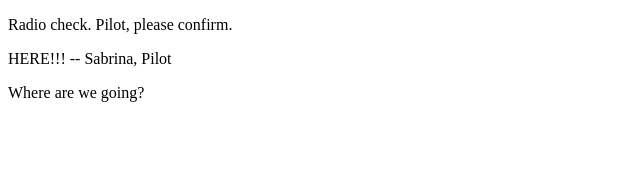
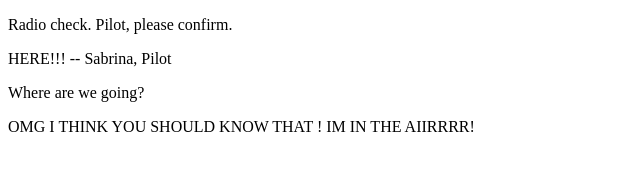
Before and after one commit to SavvyRocker666/communication-log, a plain HTML site: page index.html in a window 1280 px wide. Shown: the whole page, without its empty margins (0-640 px from the left). Drawn offline with Linux system fonts and the light colour scheme.

Commit message:
sending msg to control about my confusion

```diff
--- a/index.html
+++ b/index.html
@@ -4,5 +4,6 @@
       <p>Radio check. Pilot, please confirm.</p>
       <p>HERE!!! -- Sabrina, Pilot</p>
       <p>Where are we going?</p>
+      <p>OMG I THINK YOU SHOULD KNOW THAT ! IM IN THE AIIRRRR! </p>
    </body>
 </html>
```
